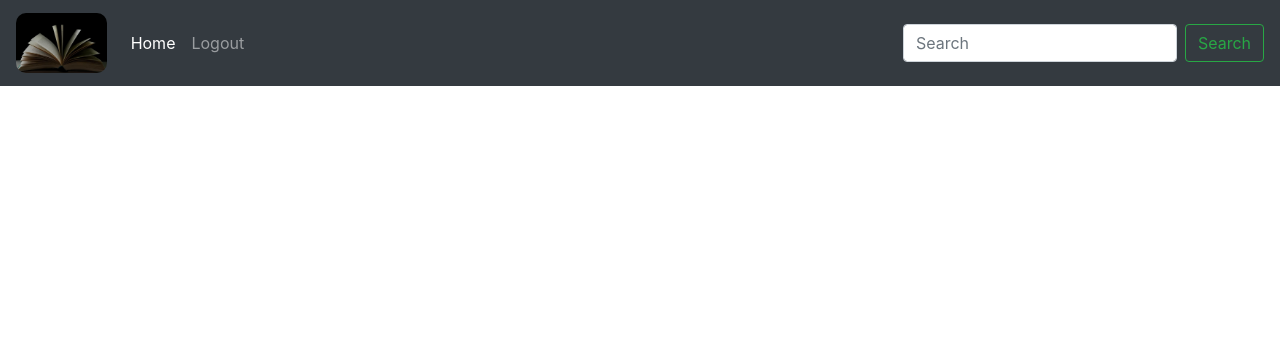
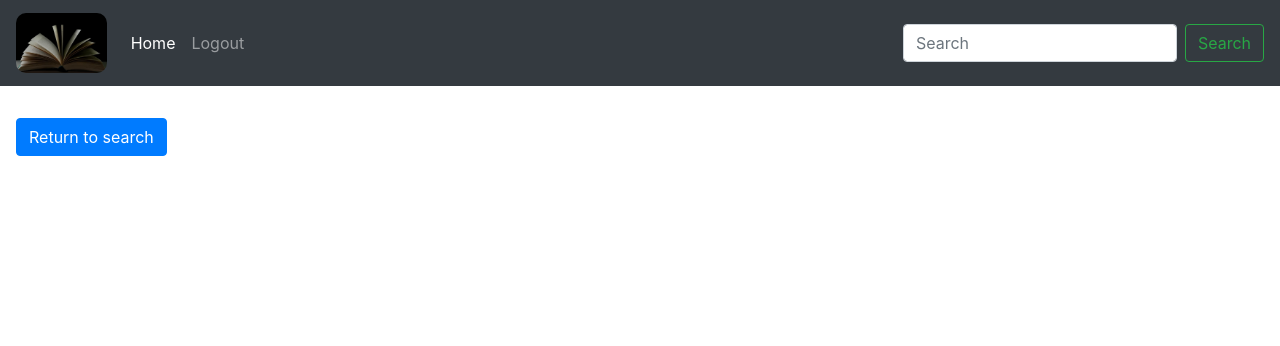
Before and after one commit to xiraynedev/pybook, a Django app: template reviews/templates/error.html in a window 1280 px wide. Shown: the top 346 px of the page. Run offline with Django 3.2, Linux system fonts and the light colour scheme; the template is opened without the code that fills it, so the values that code supplies are empty.

Commit message:
add return to search anchor in error.html

```diff
--- a/reviews/templates/error.html
+++ b/reviews/templates/error.html
@@ -1,4 +1,5 @@
 {% extends 'base.html' %}
 {% block heading %}
     <h1 class="m-3">{{ error }}</h1>
+    <a class="btn btn-primary m-3" href="/search">Return to search</a>
 {% endblock %}
```
